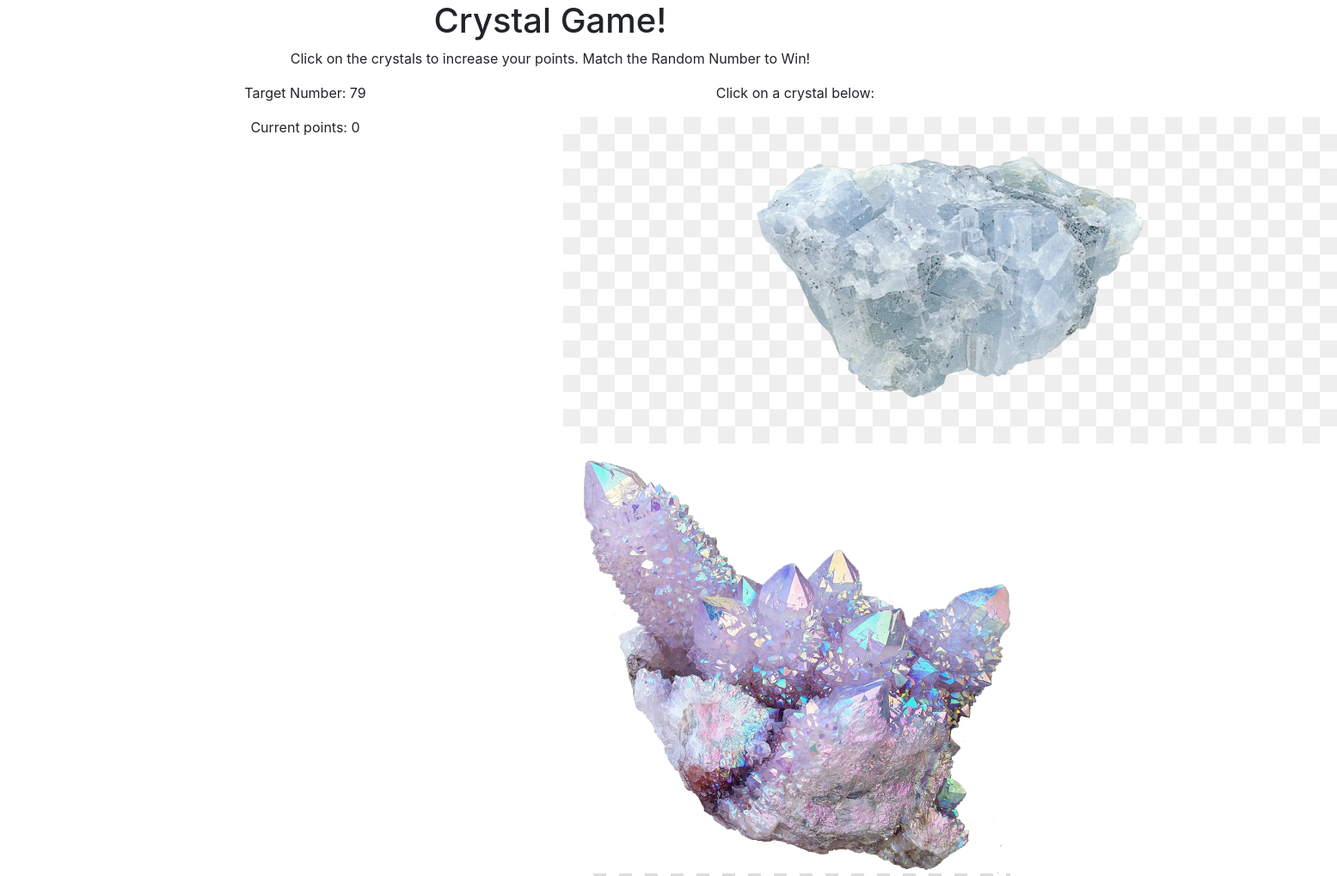
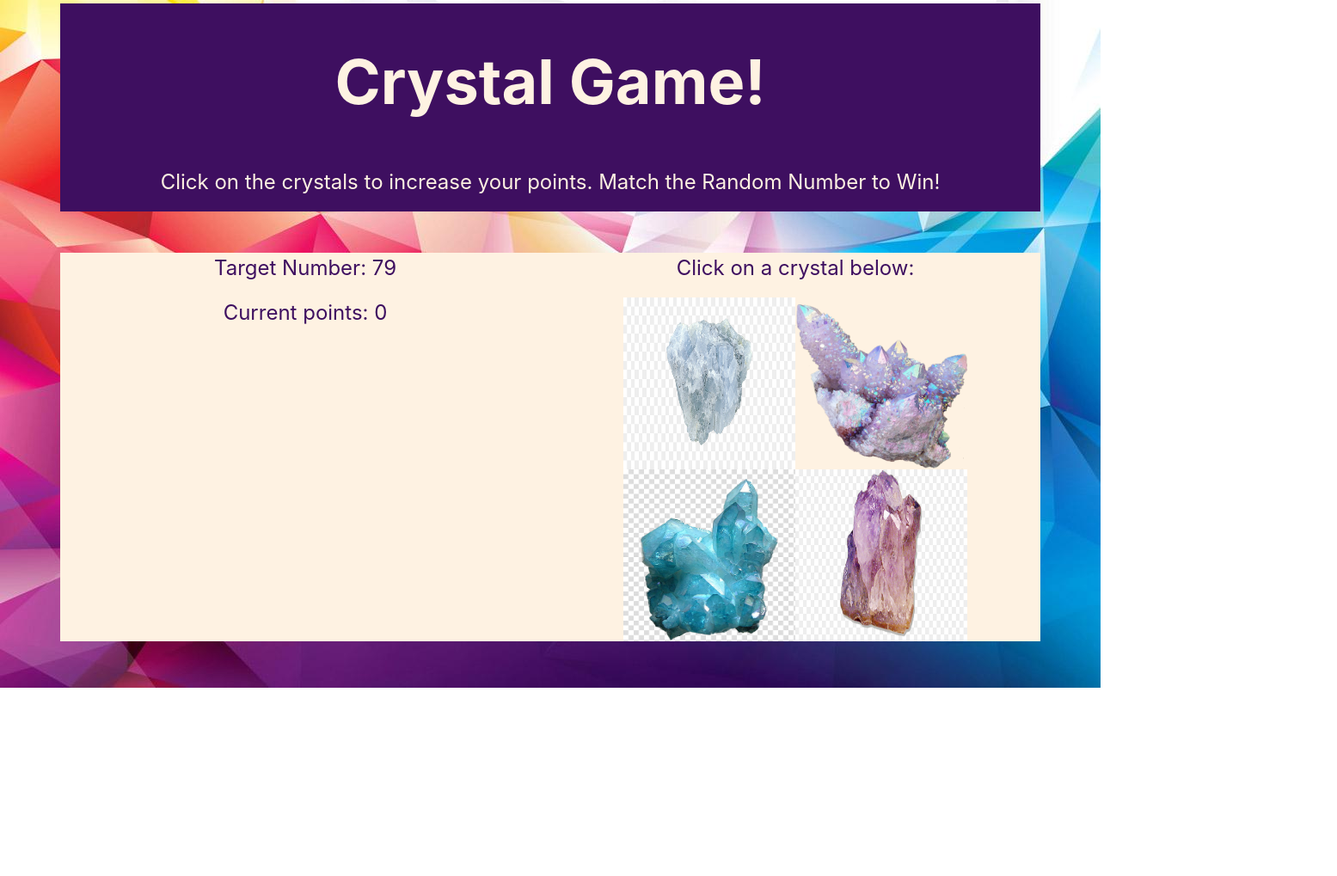
Before and after one commit to ultrapancake/unit-4-game-crystal, a plain HTML site: page index.html in a window 1280 px wide. Shown: the top 1019 px of the page at 86% size, 1555 px wide, since content can reach past the window. After the commit the page ends 800 px from the top, so only its background shows below. Drawn offline with nearby package versions, Linux system fonts and the light colour scheme.

Commit message:
CSS added, spacing elements added to bootstrap on HTML; some classes removed from rock div on javaScript file

```diff
--- a/assets/css/reset.css
+++ b/assets/css/reset.css
@@ -0,0 +1,48 @@
+/* http://meyerweb.com/eric/tools/css/reset/
+   v2.0 | 20110126
+   License: none (public domain)
+*/
+
+html, body, div, span, applet, object, iframe,
+h1, h2, h3, h4, h5, h6, p, blockquote, pre,
+a, abbr, acronym, address, big, cite, code,
+del, dfn, em, img, ins, kbd, q, s, samp,
+small, strike, strong, sub, sup, tt, var,
+b, u, i, center,
+dl, dt, dd, ol, ul, li,
+fieldset, form, label, legend,
+table, caption, tbody, tfoot, thead, tr, th, td,
+article, aside, canvas, details, embed,
+figure, figcaption, footer, header, hgroup,
+menu, nav, output, ruby, section, summary,
+time, mark, audio, video {
+	margin: 0;
+	padding: 0;
+	border: 0;
+	font-size: 100%;
+	font: inherit;
+	vertical-align: baseline;
+}
+/* HTML5 display-role reset for older browsers */
+article, aside, details, figcaption, figure,
+footer, header, hgroup, menu, nav, section {
+	display: block;
+}
+body {
+	line-height: 1;
+}
+ol, ul {
+	list-style: none;
+}
+blockquote, q {
+	quotes: none;
+}
+blockquote:before, blockquote:after,
+q:before, q:after {
+	content: '';
+	content: none;
+}
+table {
+	border-collapse: collapse;
+	border-spacing: 0;
+}
--- a/assets/css/style.css
+++ b/assets/css/style.css
@@ -0,0 +1,29 @@
+*{
+    box-sizing: border-box;
+}
+body{
+    background-image: url(../images/wallpaper.jpg);
+    background-repeat: no-repeat;
+    background-position: 0 0;
+    background-size: cover;
+}
+
+.cont-1{
+    background-color: #3E0F60;
+    color: #FEF2E2;
+}
+.cont-2{
+    background-color: #FEF2E2;
+    color: #3E0F60;
+}
+h1{
+    font-size: 72px;
+    font-weight: bold;
+}
+p{
+    font-size: 24px;
+}
+.rock{
+    width: 200px;
+    height: 200px;
+}
--- a/assets/javascript/game.js
+++ b/assets/javascript/game.js
@@ -10,7 +10,7 @@ $(document).ready(function () {
     function rockNum() {
         for (var i = 0; i < rockImages.length; i++) {
             var rock = $("<img>");
-            rock.addClass("rock-button rock rock-img");
+            rock.addClass("rock-button rock");
             rock.attr("src", rockImages[i]);
             rock.attr("data-letter", Math.floor(Math.random() * 11) + 1);
             $("#rocks").append(rock);
--- a/index.html
+++ b/index.html
@@ -14,17 +14,17 @@
 </head>
 
 <body>
-    <div class="container text-center">
+    <div class="container text-center mb-5 mt-1 cont-1">
         <div class="row">
             <div class="col-md-12">
-                <h1>Crystal Game!</h1>
+                <h1 class="p-5">Crystal Game!</h1>
                 <p>Click on the crystals to increase your points. Match the Random Number to Win!</p>
             </div>
         </div>
     </div>
-    <div class="container">
+    <div class="container cont-2">
         <div class="row">
-            <div class="col-md-6 text-center">
+            <div class="col-md-6 text-center info-col">
                 <div class="row">
                     <div class="col-md-12">
                         <p class="guess-num"></p>
```
